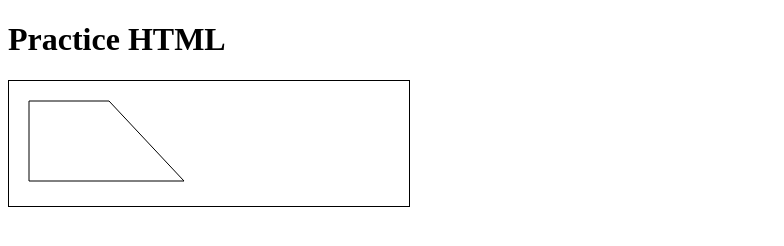
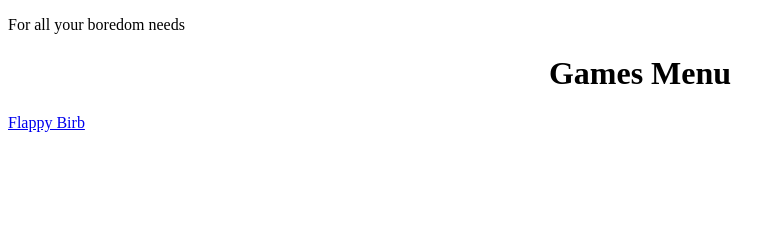
Before and after one commit to dna41/practicehtml, a plain HTML site: page index.html in a window 1280 px wide. Shown: the whole page, without its empty margins (0-784 px from the left). Drawn offline with Linux system fonts and the light colour scheme.

Commit message:
Refactor index.html to remove canvas and add head section
Removed canvas and script elements for drawing.

```diff
--- a/index.html
+++ b/index.html
@@ -1,35 +1,12 @@
 <!DOCTYPE html>
 <html>
 <body>
-<h1>Practice HTML</h1>
-
-<canvas id="myCanvas" width="400 * window.devicePixelRatio" height="125 * window.devicePixelRatio" style="border:1px solid #000000;">
-Sorry, your browser does not support canvas.
-</canvas>
-
-<script>
-// Create a canvas
-const canvas = document.getElementById("myCanvas");
-const ctx = canvas.getContext("2d");
-
-  ctx.fillstyle = 'blue'
-// Define a new path
-ctx.beginPath();
-
-// Set start-point
-ctx.moveTo(20,20);
-
-// Set sub-points
-ctx.lineTo(100,20);
-ctx.lineTo(175,100);
-ctx.lineTo(20,100);
-
-// Set end-point
-ctx.lineTo(20,20);
-
-// Draw it
-ctx.stroke();
-</script>
+  <head>
+<title>Boredom Page</title>
+<p>For all your boredom needs</p>
+    </head>
+<h1 style="text-align:center;">Games Menu</h1>
+  <a href="https://dna41.github.io/practicehtml/flappybirb"> Flappy Birb </a>
 
 </body>
 </html>
```
